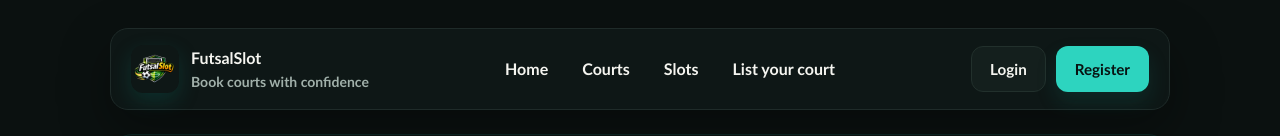
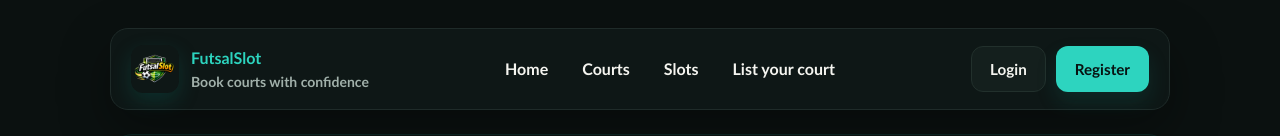
Before and after one commit to TenZinKS/futsalslot-secure-frontend, a React app: page / in a window 1280 px wide. Shown: the top 136 px of the page. Built offline with nearby package versions, Linux system fonts and the light colour scheme; no server answers; the HTML template or start-up script is replaced by a standard one.

Commit message:
Fixed Home navigation

```diff
--- a/src/App.jsx
+++ b/src/App.jsx
@@ -103,7 +103,7 @@ export default function App() {
       <Notify notice={notice} onClose={() => setNotice(null)} />
 
       <header className="topbar">
-        <div className="brand">
+        <Link className="brand" to="/" aria-label="Go to home">
           <img className="brand-logo" src={Logo} alt="FutsalSlot logo" />
           <div>
             <div style={{ fontWeight: 700 }}>FutsalSlot</div>
@@ -115,7 +115,7 @@ export default function App() {
                   : "Book courts with confidence"}
             </div>
           </div>
-        </div>
+        </Link>
 
         <nav className="nav-links">
           {isPublicNav && (
```
